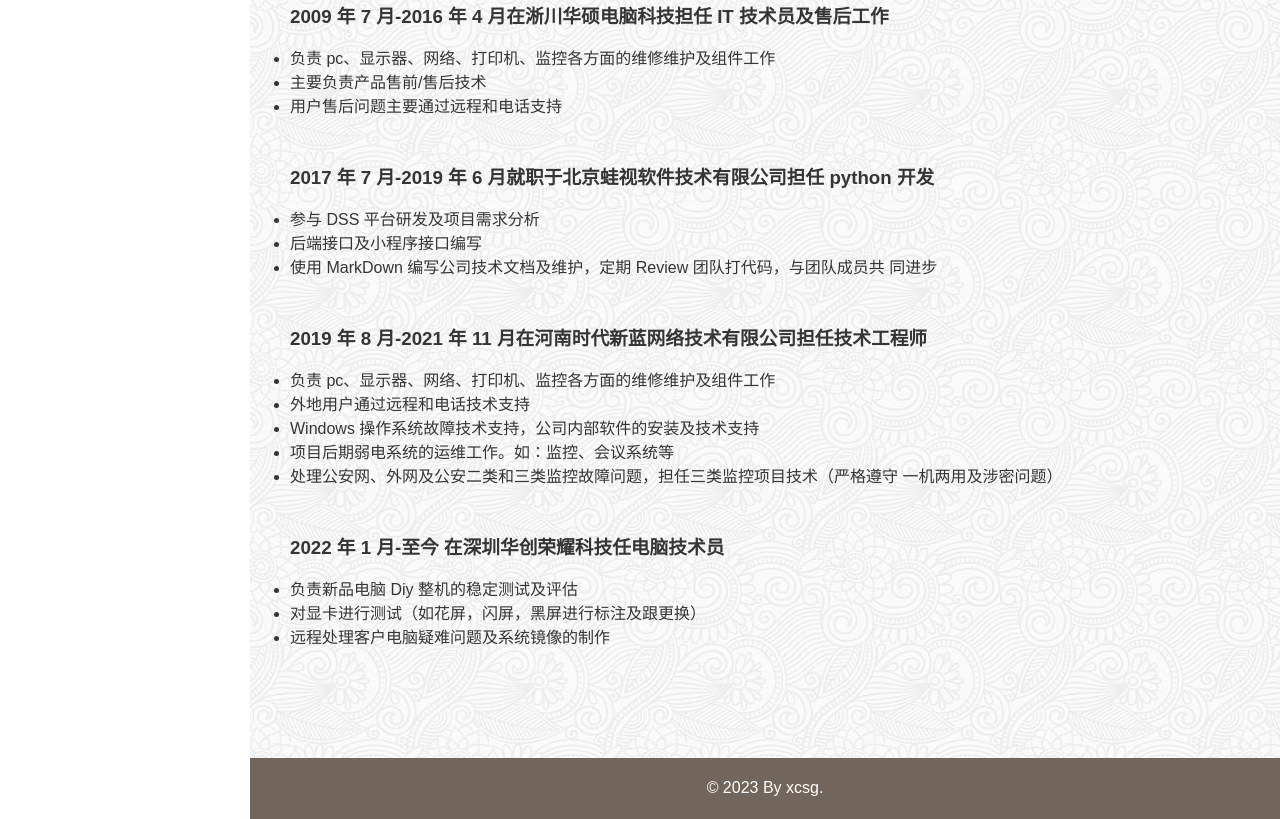
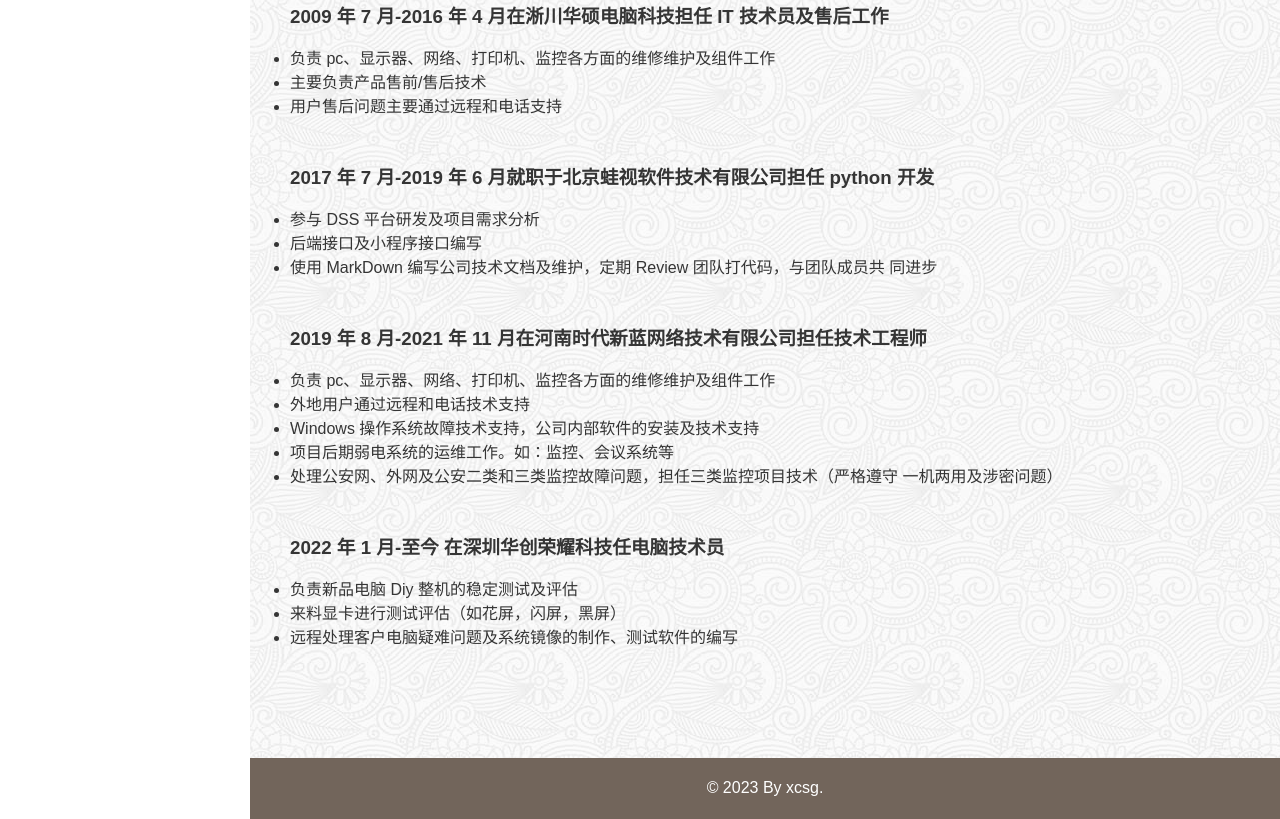
Before and after one commit to xcsg2012/xcsg2012.github.io, a plain HTML site: page index.html in a window 1280 px wide. Shown: the part 897-1716 px from the top of the page. Drawn offline with Linux system fonts and the light colour scheme.

Commit message:
Update index.html

```diff
--- a/index.html
+++ b/index.html
@@ -114,9 +114,9 @@
                             <h3>2022 年 1 月-至今 在深圳华创荣耀科技任电脑技术员
                             </h3>
                                     <li>  负责新品电脑 Diy 整机的稳定测试及评估</li>
-                                    <li>  对显卡进行测试（如花屏，闪屏，黑屏进行标注及跟更换）
+                                    <li>  来料显卡进行测试评估（如花屏，闪屏，黑屏）
                                     </li>
-                                    <li>  远程处理客户电脑疑难问题及系统镜像的制作</li>
+                                    <li>  远程处理客户电脑疑难问题及系统镜像的制作、测试软件的编写</li>
                         </ul>
                     </div>
                 </div>
```
